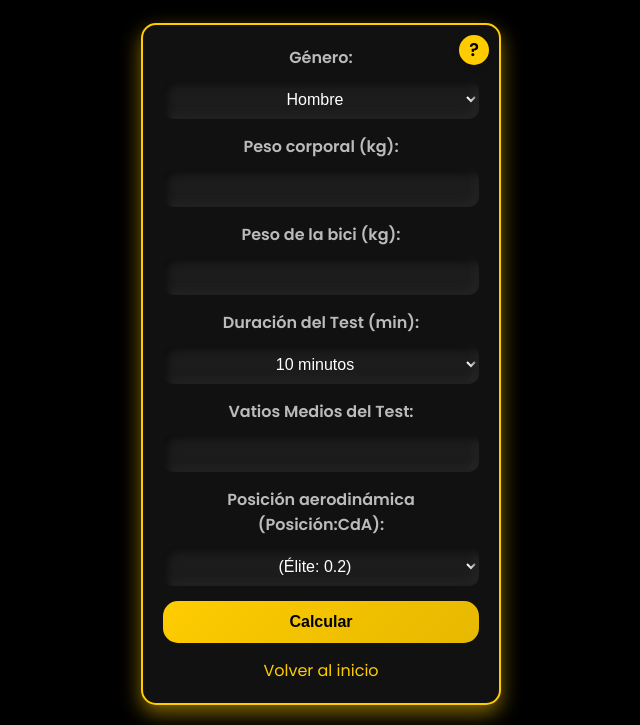
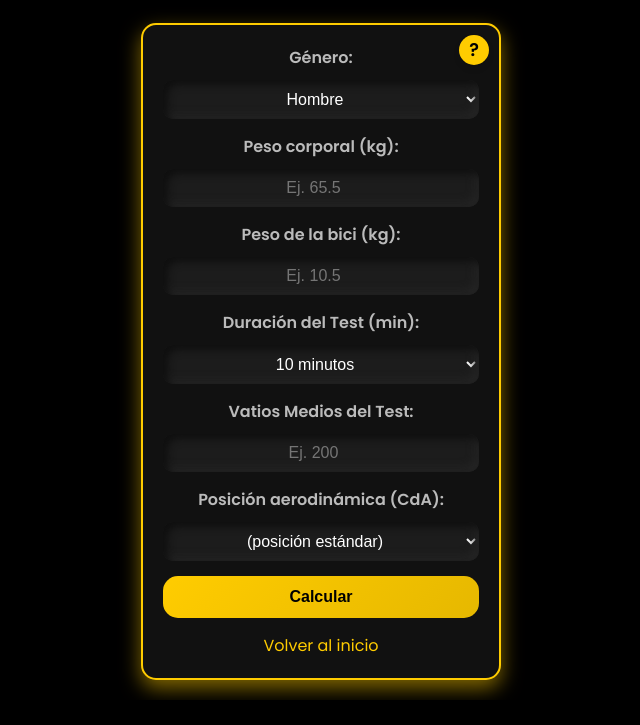
Before and after one commit to Vicarroyo/Dzerotrisplit, a Flask app: page /cycling in a window 1280 px wide. Shown: the part 181-906 px from the top of the page, without its empty margins (319-959 px from the left). After the commit the page ends 881 px from the top, so only its background shows below. Run offline with Flask 3, Linux system fonts and the light colour scheme.

Commit message:
Update cycling_input.html

```diff
--- a/templates/cycling_input.html
+++ b/templates/cycling_input.html
@@ -173,6 +173,7 @@
           min="30"
           max="200"
           step="0.1"
+          placeholder="Ej. 65.5" step="1"
           required
         />
 
@@ -184,6 +185,7 @@
           min="0"
           max="30"
           step="0.1"
+          placeholder="Ej. 10.5" step="1"
           required
         />
 
@@ -202,16 +204,17 @@
           min="50"
           max="1000"
           step="1"
+          placeholder="Ej. 200" step="1"
           required
         />
 
-        <label for="cda">Posición aerodinámica (Posición:CdA):</label>
+        <label for="cda">Posición aerodinámica (CdA):</label>
         <select id="cda" name="cda" required>
-          <option value="0.2">(Élite: 0.2)</option>
-          <option value="0.225">(Avanzada: 0.225)</option>
-          <option value="0.25">(Estándar: 0.25)</option>
-          <option value="0.275">(Poco aerodinámica: 0.275)</option>
-          <option value="0.325">(Sin posición aerodinámica: 0.3)</option>
+          <option value="0.2">(posición élite)</option>
+          <option value="0.225">(posición avanzada)</option>
+          <option value="0.25" selected>(posición estándar)</option> <!-- Opción predefinida -->
+          <option value="0.275">(posición poco aerodinámica)</option>
+          <option value="0.325">(sin posición aerodinámica)</option>
         </select>
 
         <input type="submit" value="Calcular" />
```
